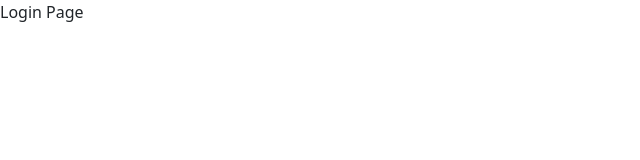
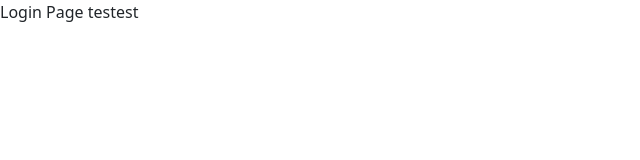
Before and after one commit to L2GS-19101360/CampusChime, a React (Vite) app: page /loginPage in a window 1280 px wide. Shown: the top 160 px of the page, without its empty margins (0-640 px from the left). Built offline with nearby package versions, Linux system fonts and the light colour scheme.

Commit message:
Update LoginPage.jsx

```diff
--- a/src/pages/Login Page/LoginPage.jsx
+++ b/src/pages/Login Page/LoginPage.jsx
@@ -19,7 +19,7 @@ class LoginPage extends Component {
     render() {
         return (
             <div>
-                Login Page
+                Login Page testest
             </div>
         )
     }
```
